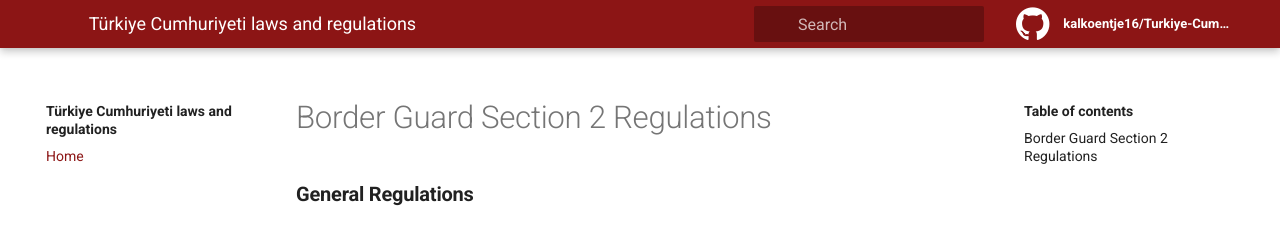
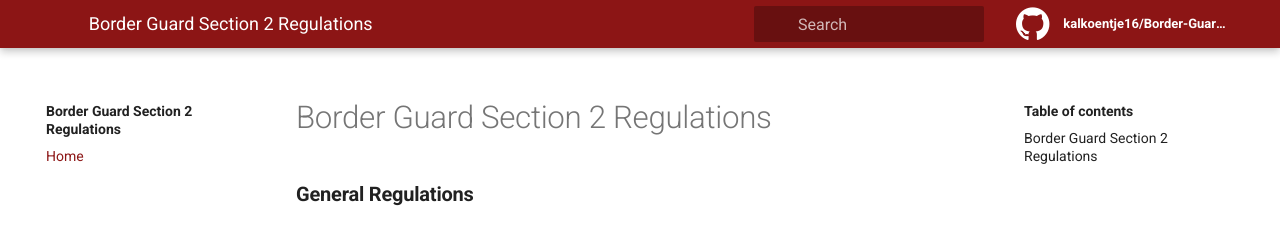
Before and after one commit to kalkoentje16/Border-Guard-Section-2-Regulations, a Jekyll site: the page built from pages/index.md, in a window 1280 px wide and 900 px high. Shown: the top 226 px of the window. Built offline with Jekyll 4.4.1, drawn with Linux system fonts in a browser that asks for light colours.

Commit message:
Update _config.yml

```diff
--- a/_config.yml
+++ b/_config.yml
@@ -14,22 +14,22 @@
 # You can create any custom variable you would like, and they will be accessible
 # in the templates via {{ site.myvariable }}.
 
-title: Türkiye Cumhuriyeti laws and regulations
+title: Border Guard Section 2 Regulations
 email: your-email@domain.com
 author: kalkoentje16
 description: > # this means to ignore newlines until "baseurl:"
-  Update 2.0 is here
+  New document.
 
 # DO NOT CHANGE THE LINE OF THIS FILE without editing .circleci/circle_urls.sh
 baseurl: "/mkdocs-jekyll" # the subpath of your site, e.g. /blog
 
 # This is mostly for testing
-url: "https://kalkoentje16.github.io/Turkiye-Cumhuriyeti-Lawbook/" # the base hostname & protocol for your site
+url: "https://kalkoentje16.github.io/Border-Guard-Section-2-Regulations/" # the base hostname & protocol for your site
 
 # Social (First three Required)
-repo: "https://github.com/kalkoentje16/Turkiye-Cumhuriyeti-Lawbook"
+repo: "https://github.com/kalkoentje16/Border-Guard-Section-2-Regulations"
 github_user: "kalkoentje16"
-github_repo: "Turkiye-Cumhuriyeti-Lawbook"
+github_repo: "Border-Guard-Section-2-Regulations"
 
 # Optional
 twitter:
```
